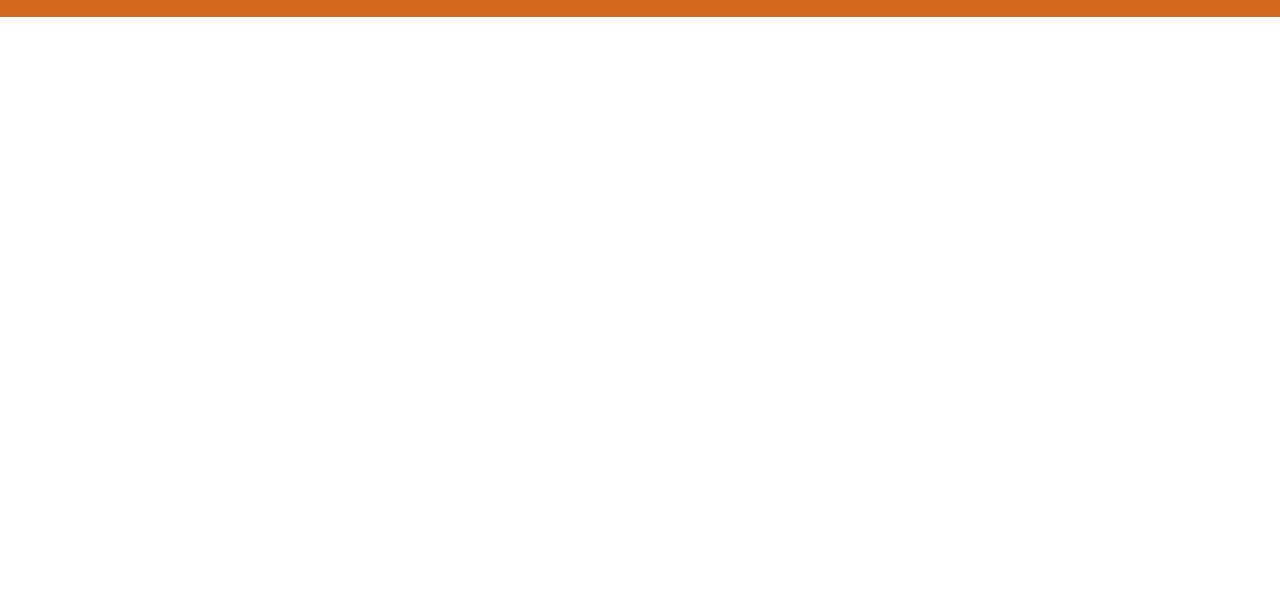
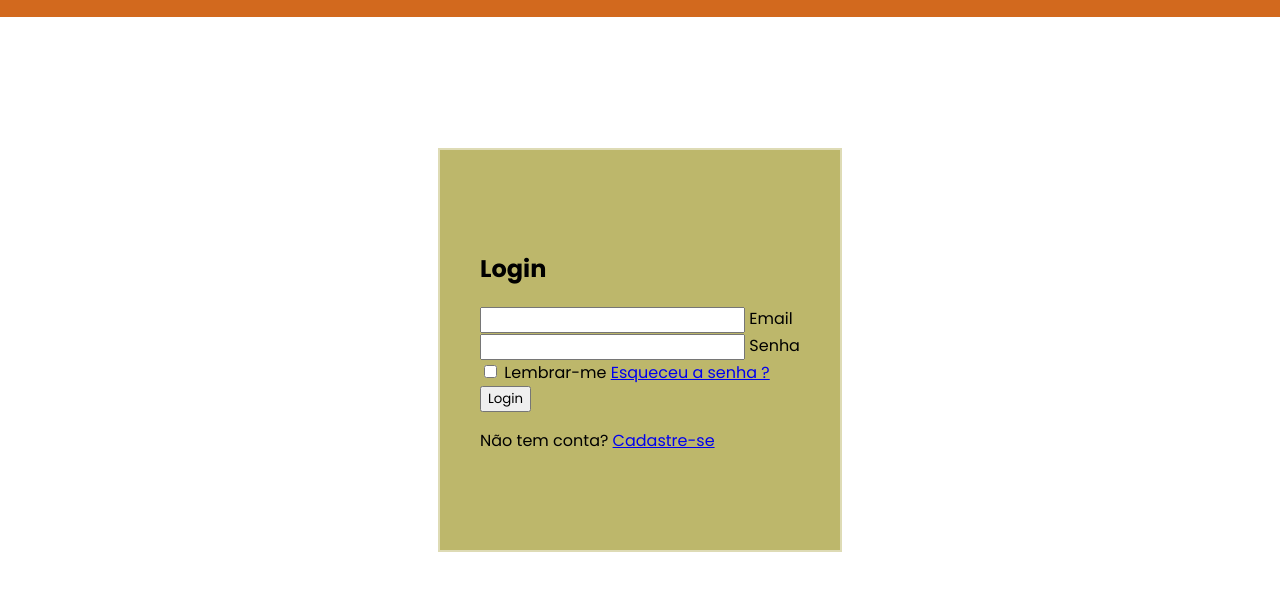
Before and after one commit to miguelalves10/form-html, a plain HTML site: page index.html in a window 1280 px wide. Shown: the part 58-648 px from the top of the page. Drawn offline with nearby package versions, Linux system fonts and the light colour scheme.

Commit message:
Criando o form do login e centralizando

```diff
--- a/css/styles.css
+++ b/css/styles.css
@@ -1,8 +1,17 @@
+/* Importando a fonte Poppins */
 @import url('https://fonts.googleapis.com/css2?family=Poppins:ital,wght@0,100;0,200;0,300;0,400;0,500;0,600;0,700;0,800;0,900;1,100;1,200;1,300;1,400;1,500;1,600;1,700;1,800;1,900&display=swap');
 
 /* * = body */
 * {
     font-family: "Poppins", sans-serif;
+}
+
+body {
+    display: flex;
+    justify-content: center;
+    align-items: center;
+    min-height: 100vh;
+
 }
 
 header {
@@ -16,3 +25,18 @@ header {
     background-color: chocolate;
     /* padding: 20px 100px; */
 }
+
+.logo {
+
+}
+
+main {
+    background-color: darkkhaki;
+    position: relative;
+    width: 400px;
+    height: 400px;
+    border: 2px solid rgba(255, 255, 255, .5);
+    display: flex;
+    justify-content: center;
+    align-items: center;
+}
--- a/index.html
+++ b/index.html
@@ -1,5 +1,6 @@
 <!DOCTYPE html>
 <html lang="en">
+
 <head>
     <meta charset="UTF-8">
     <meta name="viewport" content="width=device-width, initial-scale=1.0">
@@ -7,11 +8,14 @@
     <!-- Importando arquivo css -->
     <link rel="stylesheet" href="css/styles.css">
 
-    <!-- Importando fonte Poppins -->
 
 <body>
     <header>
-        <!-- h2.logo -> já cria class="logo" -->
+        <!-- Importando os ícones -->
+        <script type="module" src="https://unpkg.com/ionicons@7.1.0/dist/ionicons/ionicons.esm.js"></script>
+        <script nomodule src="https://unpkg.com/ionicons@7.1.0/dist/ionicons/ionicons.js"></script>
+
+
         <!-- google fonts (dica) -->
         <h2 class="logo">Logo</h2>
 
@@ -23,5 +27,39 @@
             <button class="btn-login">Login</button>
         </nav>
     </header>
+
+    <main>
+        <span class="icons">
+
+        </span>
+        <div class="form-box login">
+            <h2>Login</h2>
+
+            <form>
+
+                <div class="input-box">
+                    <input type="email" id="email">
+                    <label for="email">Email</label>
+                </div>
+
+                <div class="input-box">
+                    <input type="password" id="senha">
+                    <label for="senha">Senha</label>
+                </div>
+
+                <div class="lembrar-senha">
+                    <input type="checkbox" id="lembrar">
+                    <label for="lembrar">Lembrar-me</label>
+                    <a href="#">Esqueceu a senha ?</a>
+                </div>
+
+                <button  class="btn-login" type="submit">Login</button>
+                <p>Não tem conta? <a href="#">Cadastre-se</a></p>
+
+
+            </form>
+        </div>
+    </main>
 </body>
+
 </html>
```
